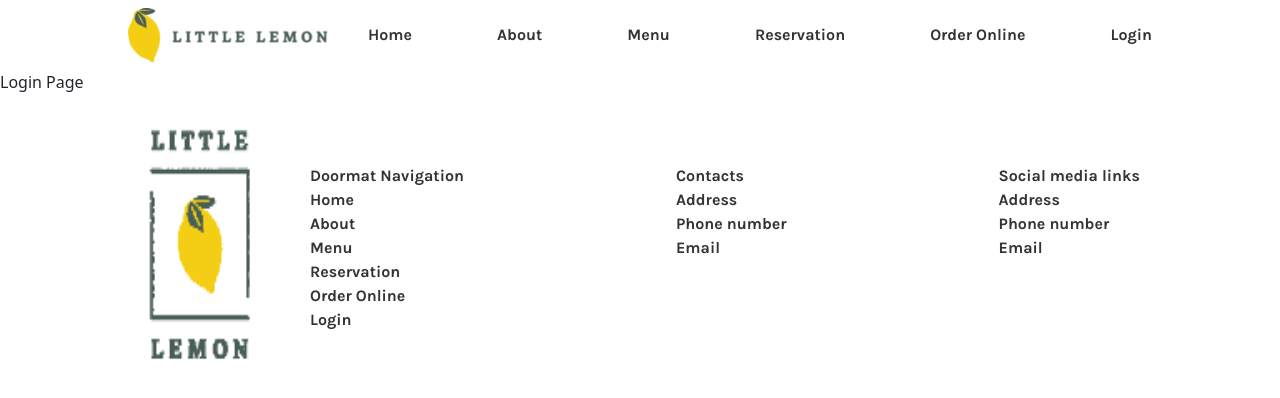
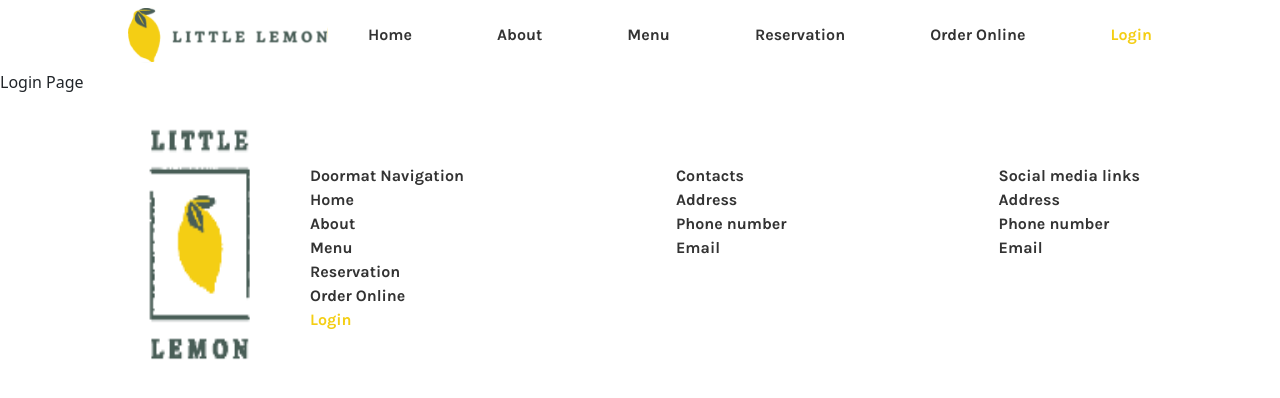
Before and after one commit to Sahar-AbdelSamad/little-lemon, a React (Create React App) app: page /login in a window 1280 px wide. Shown: the top 398 px of the page. Built offline with nearby package versions, Linux system fonts and the light colour scheme; a web font is replaced by a local one.

Commit message:
Style navigation elements on hover and selection

```diff
--- a/src/components/header_footer.css
+++ b/src/components/header_footer.css
@@ -1,5 +1,14 @@
 .header {
   margin: 0px 10px;
+}
+
+.active {
+  color: var(--primary-color-yellow);
+}
+
+.navigation a:focus,
+.navigation a:hover {
+  border-bottom: 1px solid var(--secondary-color-black);
 }
 
 .hamburgerbtn {
```
